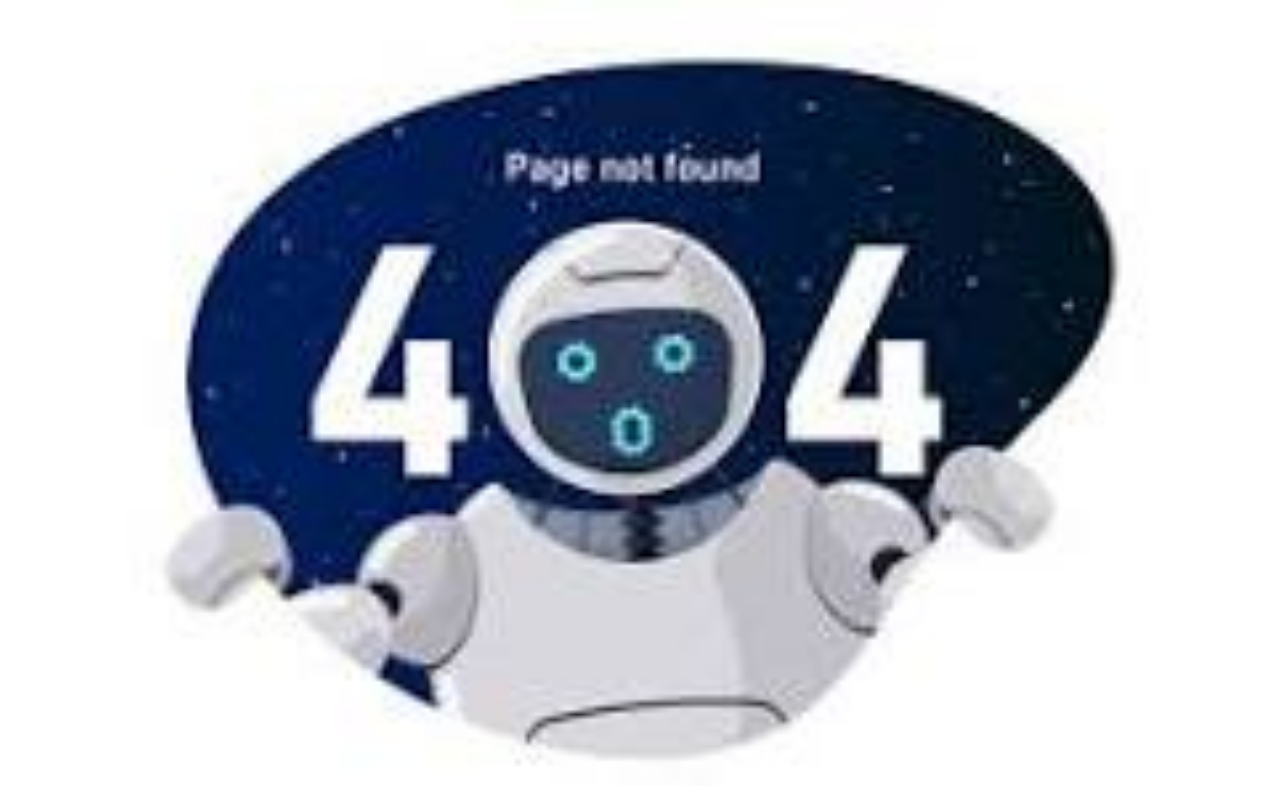
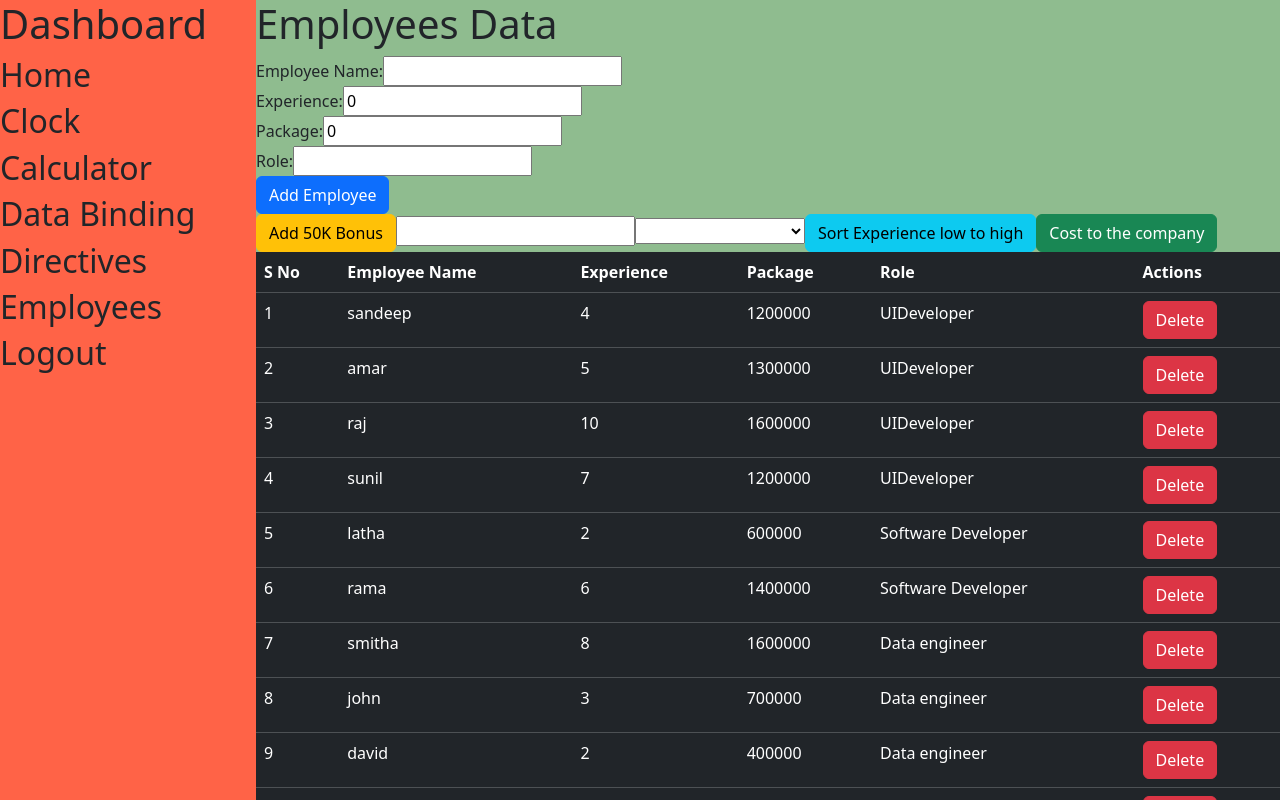
Before and after one commit to Dinesh-Uyyala/my-app-june25, an Angular app: page /dashboard/employees in a window 1280 px wide. Built offline with nearby package versions, Linux system fonts and the light colour scheme.

Commit message:
pipes, login show button and employee details completed

```diff
--- a/src/app/app-routing.module.ts
+++ b/src/app/app-routing.module.ts
@@ -8,6 +8,7 @@ import { CalulatorComponent } from './calulator/calulator.component';
 import { ClockComponent } from './clock/clock.component';
 import { DataBindingComponent } from './data-binding/data-binding.component';
 import { DirectivesComponent } from './directives/directives.component';
+import { EmployeesComponent } from './employees/employees.component';
 
 const routes: Routes = [
   {path:'',component:LoginComponent},//default routing
@@ -17,6 +18,7 @@ const routes: Routes = [
     {path:'clock',component:ClockComponent},
     {path:'data-binding',component:DataBindingComponent},
     {path:'directives',component:DirectivesComponent},
+    {path:'employees',component:EmployeesComponent},
   ]}, //parent Routing
   {path:'**',component:PageNotFoundComponent},//wild card routing
 ];
--- a/src/app/app.module.ts
+++ b/src/app/app.module.ts
@@ -12,6 +12,7 @@ import { CalulatorComponent } from './calulator/calulator.component';
 import { DataBindingComponent } from './data-binding/data-binding.component';
 import { FormsModule } from '@angular/forms';
 import { DirectivesComponent } from './directives/directives.component';
+import { EmployeesComponent } from './employees/employees.component';
 
 @NgModule({
   declarations: [
@@ -23,7 +24,8 @@ import { DirectivesComponent } from './directives/directives.component';
     ClockComponent,
     CalulatorComponent,
     DataBindingComponent,
-    DirectivesComponent
+    DirectivesComponent,
+    EmployeesComponent
   ],
   imports: [
     BrowserModule,
--- a/src/app/dashboard/dashboard.component.html
+++ b/src/app/dashboard/dashboard.component.html
@@ -6,6 +6,7 @@
         <h2 routerLink="/dashboard/calculator">Calculator</h2>
         <h2 routerLink="/dashboard/data-binding">Data Binding</h2>
         <h2 routerLink="/dashboard/directives">Directives</h2>
+        <h2 routerLink="/dashboard/employees">Employees</h2>
         <h2 routerLink="/">Logout</h2>
     </div>
     <div class="right">
--- a/src/app/directives/directives.component.html
+++ b/src/app/directives/directives.component.html
@@ -24,7 +24,10 @@
 <!-- <ol>
     <li *ngFor="let product of products">{{product.productName}}{{product.price}}{{product.rating}}</li>
 </ol> -->
-
+<h4>{{date }}</h4>
+<h4>{{date | date }}</h4>
+<h4>{{date | date:'dd/MM/yyyy' }}</h4>
+<h4>{{date | date:'hh:mm:ss' }}</h4>
 <table class="table table-info">
     <thead>
         <tr>
@@ -35,9 +38,9 @@
     </thead>
     <tbody>
         <tr *ngFor="let product of products">
-            <td>{{product.productName}}</td>
+            <td>{{product.productName | lowercase }}</td>
             <td [ngStyle]="{'color':product.price>15000?'red':'green'}">
-                {{product.price}}</td>
+                {{product.price | currency }}</td>
             <td [ngClass]="{'red':product.rating<2.5,'yellow':
             ((product.rating>=2.5)&&(product.rating<4)),'green':product.rating>4}">
             {{product.rating}}</td>
--- a/src/app/directives/directives.component.ts
+++ b/src/app/directives/directives.component.ts
@@ -21,6 +21,6 @@ export class DirectivesComponent {
   ]
 
 
-
+  date:any= new Date();
 
 }
--- /dev/null
+++ b/src/app/employees/employees.component.html
@@ -0,0 +1,50 @@
+<h1>Employees Data</h1>
+
+<label for="">Employee Name:</label>
+<input type="text" [(ngModel)]="empName"><br>
+<label for="">Experience:</label>
+<input type="number" [(ngModel)]="empExp"><br>
+<label for="">Package:</label>
+<input type="number" [(ngModel)]="empPack"><br>
+<label for="">Role:</label>
+<input type="text" [(ngModel)]="empRole"><br>
+<button (click)="add()" class="btn btn-primary">Add Employee</button><br>
+
+
+<button (click)="bonus()" class="btn btn-warning">Add 50K Bonus</button>
+<input type="text" [(ngModel)]="filterData" (keyup)="search()">
+
+<select [(ngModel)]="role" (change)="roleFilter()">
+    <option value="UIDeveloper">UI Developer</option>
+    <option value="Software Developer">Software Developer</option>
+    <option value="Data engineer">Data Engineer</option>
+    <option value="Testing Engineer">Testing Engineer</option>
+</select>
+<button (click)="sort()" class="btn btn-info">Sort Experience low to high</button>
+<button (click)="totalCost()" class="btn btn-success">Cost to the company</button>
+<table class="table table-dark">
+    <thead>
+        <tr>
+            <th>S No</th>
+            <th>Employee Name</th>
+            <th>Experience</th>
+            <th>Package</th>
+            <th>Role</th>
+            <th>Actions</th>
+        </tr>
+    </thead>
+    <tbody>
+        <tr *ngFor="let employee of employees;let i=index">
+            <td>{{i+1}}</td>
+            <td>{{employee.name}}</td>
+            <td>{{employee.experience}}</td>
+            <td>{{employee.package}}</td>
+            <td>{{employee.role}}</td>
+            <td>
+                <button class="btn btn-danger" (click)="delete(i)">Delete
+
+                </button>
+            </td>
+        </tr>
+    </tbody>
+</table>
--- /dev/null
+++ b/src/app/employees/employees.component.ts
@@ -0,0 +1,68 @@
+import { Component } from '@angular/core';
+
+@Component({
+  selector: 'app-employees',
+  templateUrl: './employees.component.html',
+  styleUrls: ['./employees.component.css']
+})
+export class EmployeesComponent {
+employees: any = [
+    { name: 'sandeep', experience: 4, package: 1200000, role: 'UIDeveloper' },
+    { name: 'amar', experience: 5, package: 1300000, role: 'UIDeveloper' },
+    { name: 'raj', experience: 10, package: 1600000, role: 'UIDeveloper' },
+    { name: 'sunil', experience: 7, package: 1200000, role: 'UIDeveloper' },
+    { name: 'latha', experience: 2, package: 600000, role: 'Software Developer' },
+    { name: 'rama', experience: 6, package: 1400000, role: 'Software Developer' },
+    { name: 'smitha', experience: 8, package: 1600000, role: 'Data engineer' },
+    { name: 'john', experience: 3, package: 700000, role: 'Data engineer' },
+    { name: 'david', experience: 2, package: 400000, role: 'Data engineer' },
+    { name: 'smith', experience: 1, package: 300000, role: 'Testing Engineer' },
+    { name: 'sujith', experience: 3.5, package: 350000, role: 'Testing Engineer' },
+  ];
+  delete(index:number){
+    // alert(index);
+    this.employees.splice(index,1);
+  }
+  sort(){
+    this.employees.sort((a:any,b:any)=>a.experience-b.experience);
+  }
+
+  role:string='';
+  roleFilter(){
+    // alert(this.role);
+    this.employees=this.employees.filter((employee:any)=>employee.role==this.role);
+  }
+
+  filterData:string='';
+  search(){
+    // alert(this.filterData)
+    this.employees=this.employees.filter((employee:any)=>employee.name.includes(this.filterData));
+  }
+
+  bonus(){
+    this.employees=this.employees.map((employee:any)=>{
+     employee.package= employee.package+50000;
+      return employee;
+    });
+  }
+  totalCost(){
+    let totalCost=this.employees.reduce((sum:any,employee:any)=>sum+employee.package,0);
+    alert(totalCost);
+  }
+
+
+  empName:string='';
+  empExp:number=0;
+  empPack:number=0;
+  empRole:string='';
+  add(){
+      let user={
+      name:this.empName,
+      experience:this.empExp,
+      package:this.empPack,
+      role:this.empRole
+    };
+    console.log(user);
+    this.employees.unshift(user);
+  }
+}
--- a/src/app/login/login.component.html
+++ b/src/app/login/login.component.html
@@ -5,11 +5,19 @@
   /></span>
   <span class="input-span">
     <label for="password" class="label">Password</label>
-    <input type="password" name="password" id="password"
-  /></span>
+    <input [type]="isVisible?'text':'password'" name="password" id="password"
+  /><button (click)="visible()">Visible</button>
+</span>
   <span class="span"><a href="#">Forgot password?</a></span>
   <input class="submit" type="submit" value="Log in" />
   <span class="span">Don't have an account? <a href="#">Sign up</a></span>
 </form>
 
 <button routerLink="/dashboard" class="btn btn-success">Continue to Dashboard</button>
+
+<!-- <label for="">Email:</label>
+<input type="email"><br>
+<label for="">Password:</label>
+<input [type]="isVisible?'text':'password'"><br>
+<button (click)="visible()">visible</button>
+<button>login</button> -->
--- a/src/app/login/login.component.ts
+++ b/src/app/login/login.component.ts
@@ -6,5 +6,8 @@ import { Component } from '@angular/core';
   styleUrls: ['./login.component.css']
 })
 export class LoginComponent {
-
+  isVisible:Boolean=false;
+  visible(){
+    this.isVisible=!this.isVisible;
+  }
 }
```
Also changed, not shown: src/app/employees/employees.component.css (added), 2 other files (tests, documents, lock files or other folders).
